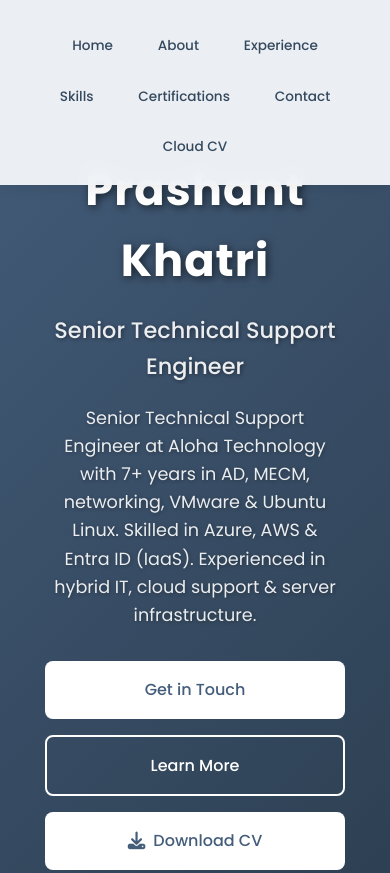
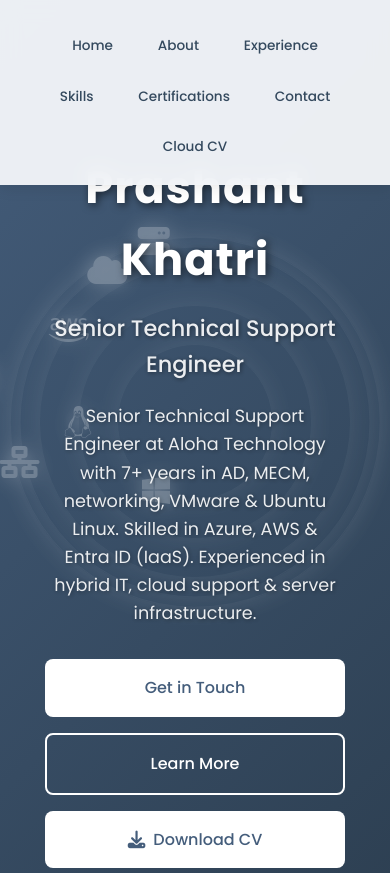
Before and after one commit to max29aug/cloud-resume, a plain HTML site: page index.html in a window 390 px wide. Shown: the top 873 px of the page. Drawn offline with Linux system fonts and the light colour scheme.

Commit message:
Update HTML files from origin/main

```diff
--- a/index.html
+++ b/index.html
@@ -98,7 +98,6 @@
         }
 
         .hero-content {
-            margin-top: 55px;
             max-width: 800px;
             z-index: 1;
             opacity: 0;
@@ -357,7 +356,7 @@
             }
 
             .hero-content {
-                margin-top: 2.1rem;
+                margin-top: 2rem;
                 width: 100%;
                 max-width: 100%;
                 position: relative;
@@ -522,7 +521,68 @@
             transition: all 0.3s ease;
         }
 
+        @keyframes orbit {
+            from {
+                transform: rotate(0deg) translateX(var(--orbit-radius)) rotate(0deg);
+            }
+            to {
+                transform: rotate(360deg) translateX(var(--orbit-radius)) rotate(-360deg);
+            }
+        }
 
+        .tech-icon.windows {
+            --orbit-radius: min(100px, 20vw);
+            animation-duration: 15s;
+        }
+
+        .tech-icon.linux {
+            --orbit-radius: min(150px, 30vw);
+            animation-duration: 20s;
+        }
+
+        .tech-icon.aws {
+            --orbit-radius: min(200px, 40vw);
+            animation-duration: 25s;
+        }
+
+        .tech-icon.azure {
+            --orbit-radius: min(250px, 45vw);
+            animation-duration: 30s;
+        }
+
+        .tech-icon.vmware {
+            --orbit-radius: min(300px, 47.5vw);
+            animation-duration: 35s;
+        }
+
+        .tech-icon:hover {
+            transform: scale(1.3);
+            color: white;
+            text-shadow: 0 0 30px rgba(255, 255, 255, 1);
+            z-index: 2;
+        }
+
+        .tech-icon::after {
+            content: '';
+            position: absolute;
+            top: 50%;
+            left: 50%;
+            width: 100%;
+            height: 100%;
+            background: radial-gradient(circle, rgba(255,255,255,0.2) 0%, transparent 70%);
+            transform: translate(-50%, -50%);
+            border-radius: 50%;
+            z-index: -1;
+        }
+
+        @keyframes glowOrbit {
+            from {
+                box-shadow: 0 0 15px rgba(255, 255, 255, 0.2);
+            }
+            to {
+                box-shadow: 0 0 30px rgba(255, 255, 255, 0.3);
+            }
+        }
     </style>
 </head>
 <body>
@@ -539,7 +599,22 @@
     </nav>
 
     <section class="hero-section">
+        <div class="tech-background">
+            <div class="orbit orbit-1"></div>
+            <div class="orbit orbit-2"></div>
+            <div class="orbit orbit-3"></div>
+            <div class="orbit orbit-4"></div>
+            <div class="orbit orbit-5"></div>
 
+            <i class="fab fa-windows tech-icon windows" style="animation-delay: 0s;"></i>
+            <i class="fab fa-linux tech-icon linux" style="animation-delay: -5s;"></i>
+            <i class="fab fa-aws tech-icon aws" style="animation-delay: -10s;"></i>
+            <i class="fas fa-cloud tech-icon azure" style="animation-delay: -15s;"></i>
+            <i class="fas fa-server tech-icon vmware" style="animation-delay: -20s;"></i>
+            <i class="fas fa-network-wired tech-icon" style="--orbit-radius: 180px; animation-duration: 28s; animation-delay: -8s;"></i>
+            <i class="fas fa-database tech-icon" style="--orbit-radius: 220px; animation-duration: 32s; animation-delay: -12s;"></i>
+            <i class="fas fa-shield-alt tech-icon" style="--orbit-radius: 270px; animation-duration: 37s; animation-delay: -17s;"></i>
+        </div>
 
         <div class="hero-content">
             <h1 class="hero-title">Prashant Khatri</h1>
```
Also changed, not shown: PrashantKhatriCV.html (+12 -22 lines).
